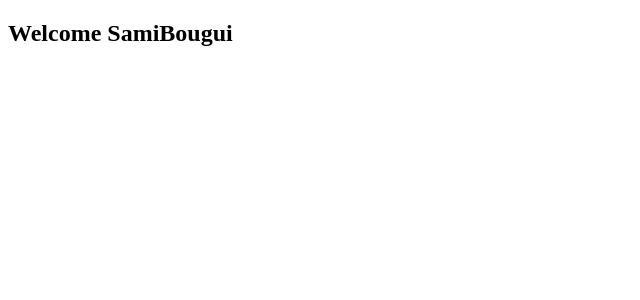
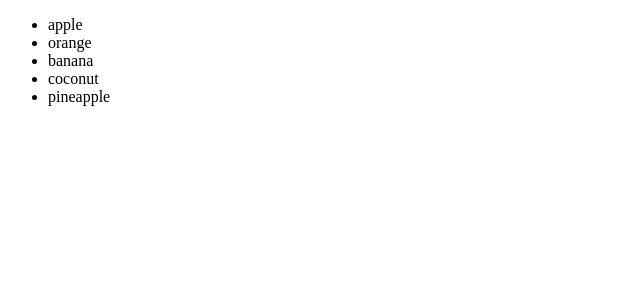
Before and after one commit to sami-bouguettaya/learning-react, a React (Vite) app in the folder my-react-app/: page / in a window 1280 px wide. Shown: the top 300 px of the page, without its empty margins (0-640 px from the left). Built offline with nearby package versions, Linux system fonts and the light colour scheme.

Commit message:
render a simple list

```diff
--- a/my-react-app/src/App.jsx
+++ b/my-react-app/src/App.jsx
@@ -1,11 +1,9 @@
-import UserGreeting from "./UserGreeting.jsx";
-
-
+import List from "./List.jsx";
 
 
 function App() {
   return(
-    <UserGreeting isLoggedIn ={true} username ="SamiBougui"/>
+    <List/>
 
       );
 }
--- /dev/null
+++ b/my-react-app/src/List.jsx
@@ -0,0 +1,10 @@
+
+function List(){
+
+    const fruits =["apple","orange" ,"banana" , "coconut" , "pineapple"];
+
+    const listItems = fruits.map(fruits => <li> {fruits} </li>);
+    return(<ul>{listItems}</ul>);
+}
+
+export default List
--- a/my-react-app/src/UserGreeting.jsx
+++ /dev/null
@@ -1,11 +0,0 @@
-
-
-function UserGreeting (props){
-
-    return( props.isLoggedIn ?   <h2> Welcome {props.username}</h2> :
-                                <h2>Please log in to continue </h2>
-)
-
-}
-
- export default UserGreeting
```
